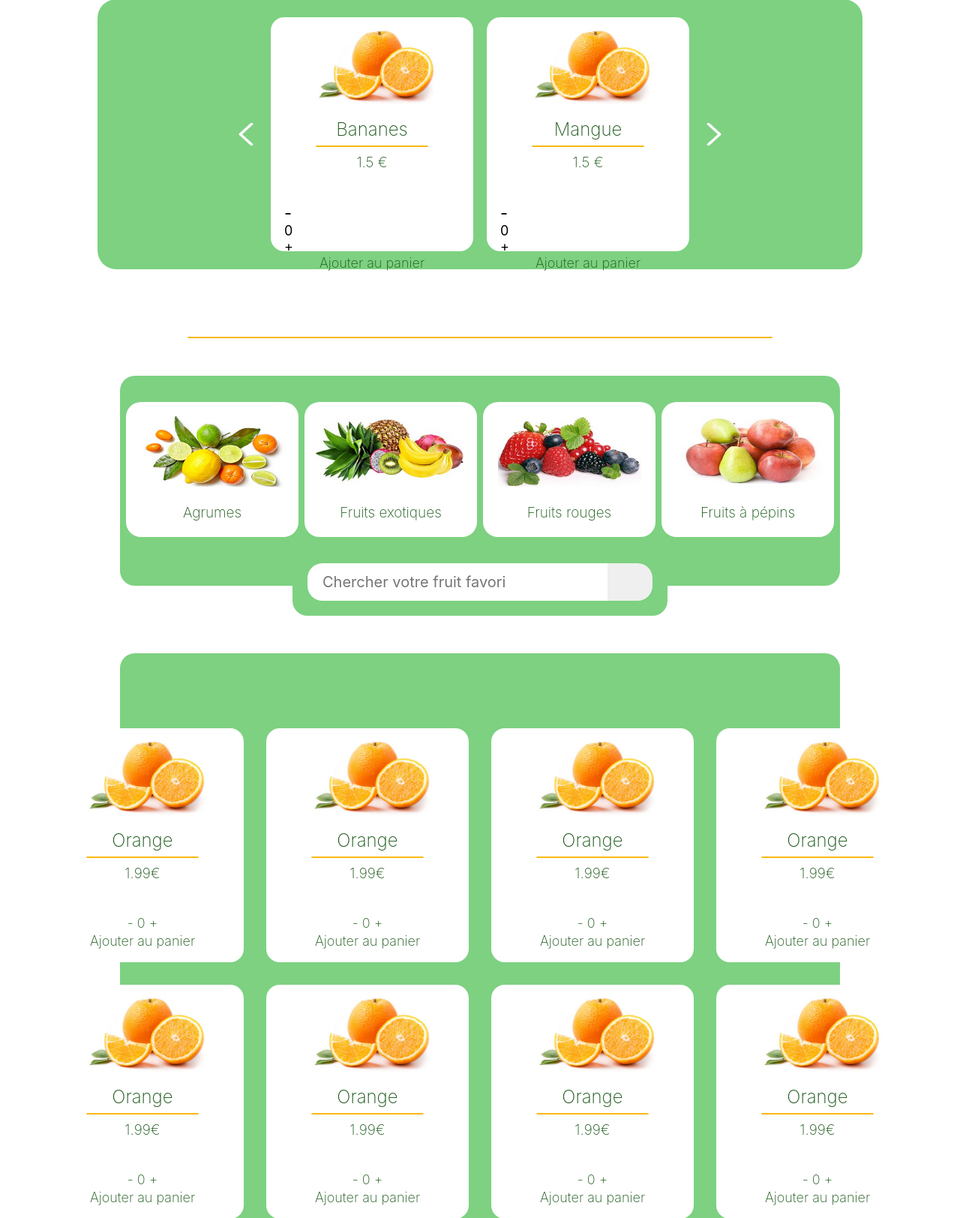
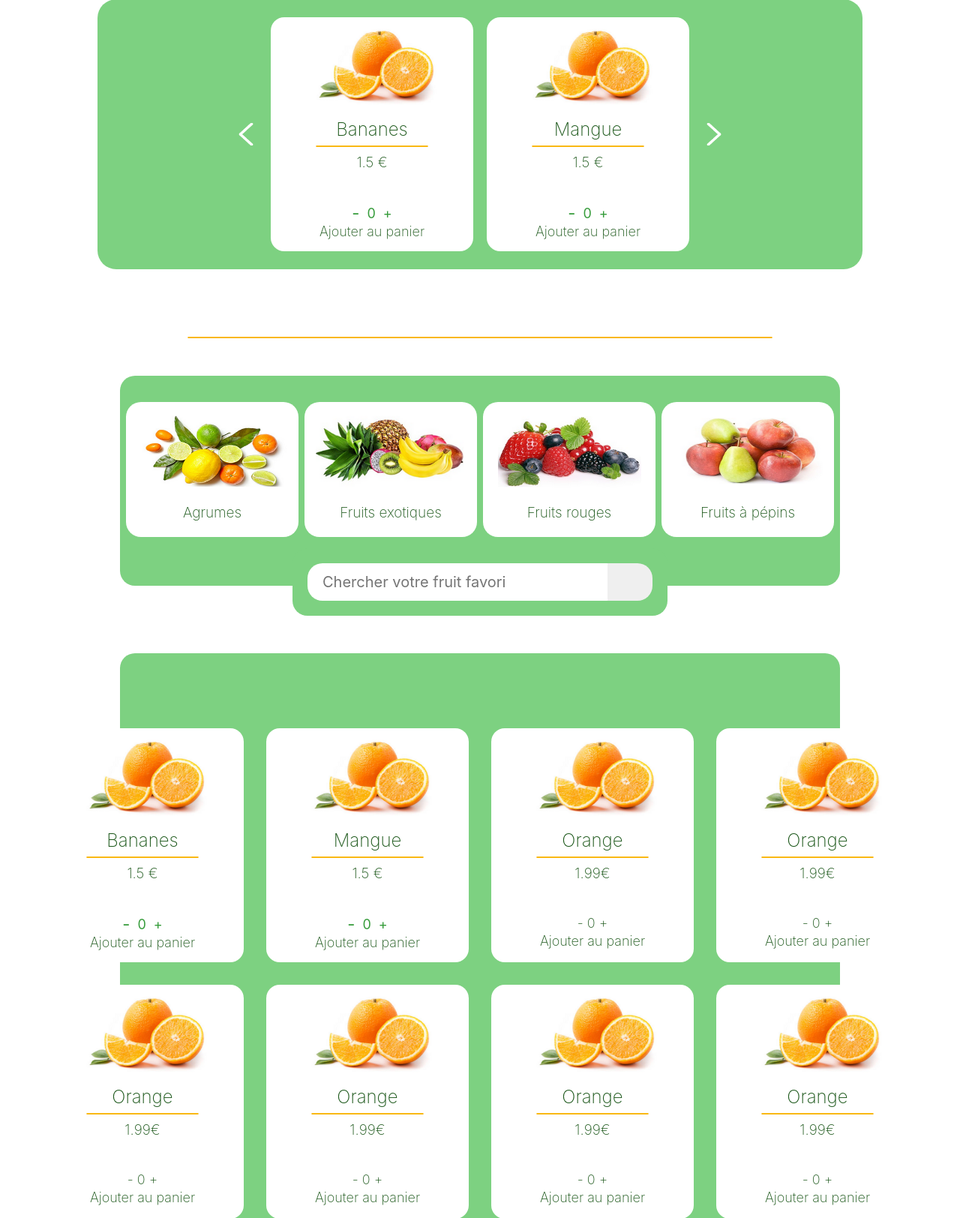
Before and after one commit to Mthieu44/fruits, a CodeIgniter app: page /database/index.php/Boutique in a window 1280 px wide. Shown: the part 292-1916 px from the top of the page at 75% size. Run offline with CodeIgniter, Linux system fonts and the light colour scheme; data comes from the database, SQL or seed files in the repository.

Commit message:
le panier omg

```diff
--- a/fruits/application/config/config.php
+++ b/fruits/application/config/config.php
@@ -23,7 +23,7 @@ defined('BASEPATH') or exit('No direct script access allowed');
 | a PHP script and you can easily do that on your own.
 |
 */
-$config['base_url'] = 'http://localhost/public_html/equipe2-1/fruits/';
+$config['base_url'] = 'http://srv-infoweb.iut-nantes.univ-nantes.prive/~E216351P/fruits/';
 
 /*
 |--------------------------------------------------------------------------
--- a/fruits/application/config/database.php
+++ b/fruits/application/config/database.php
@@ -76,9 +76,9 @@ $query_builder = TRUE;
 $db['default'] = array(
 	'dsn' => '',
 	'hostname' => 'localhost',
-	'username' => 'root',
-	'password' => '',
-	'database' => 'fruits_db',
+	'username' => 'E216351P_madb',
+	'password' => 'pass',
+	'database' => 'E216351P_madb',
 	'dbdriver' => 'mysqli',
 	'dbprefix' => '',
 	'pconnect' => FALSE,
--- a/fruits/application/controllers/Boutique.php
+++ b/fruits/application/controllers/Boutique.php
@@ -6,7 +6,6 @@ class Boutique extends CI_Controller
 {
 
 	private array $panier = [];
-	private array $fauxPanier = [];
 
 	public function __construct(){
 		parent::__construct();
@@ -14,7 +13,6 @@ class Boutique extends CI_Controller
 		$this->load->model('FruitModel');
 		$this->load->library('session');
 		$this->session->set_userdata("panier",$this->panier);
-		$this->session->set_userdata("fauxPanier",$this->fauxPanier);
 	}
 
 	public function index(){
@@ -31,21 +29,43 @@ class Boutique extends CI_Controller
 	public function getQuantity($id){
 		for ($i = 0; $i < count($this->session->fauxPanier); $i++) {
 			if ($this->session->fauxPanier[$i]->id_fruits == $id) {
-				echo($this->session->fauxPanier[$i]->quantity);
+				return $this->session->fauxPanier[$i]->quantity;
 			}else{
-				echo("0");
+				return "0";
 			}
 		}
 	}
 
 	public function increase_quantity($id){
-		$produit = new ProduitEntity($id, $this->getQuantity($id) + 1);
-		array_push($this->session->fauxPanier, $produit);
+		$temp = $this->session->fauxPanier;
+		$test = true;
+		foreach ($temp as $prod){
+			if ($prod->id_fruits == $id){
+				$prod->quantity++;
+				$test = false;
+			}
+		}
+		if($test){
+			$produit = new ProduitEntity($id,1);
+			$tmp = array($produit);
+			$temp = array_merge($temp,$tmp);
+
+		}
+		$this->session->set_userdata("fauxPanier",$temp);
 		redirect('Boutique');
 	}
 	public function decrease_quantity($id){
-		$fruits = $this->FruitModel->findById($id);
-		$this->FruitModel->decrease_quantity($id);
+		$temp = $this->session->fauxPanier;
+		foreach ($temp as $prod){
+			if ($prod->id_fruits == $id && $prod->quantity > 0){
+				$prod->quantity--;
+				if ($prod->quantity == 0){
+					$index = array_search($prod,$temp);
+					unset($temp[$index]);
+				}
+			}
+		}
+		$this->session->set_userdata("fauxPanier",$temp);
 		redirect('Boutique');
 	}
 }
--- a/fruits/application/controllers/Home.php
+++ b/fruits/application/controllers/Home.php
@@ -7,5 +7,6 @@ class Home extends CI_Controller {
 	{
         $this->load->helper('url');
 		$this->load->view('HomeView');
+
 	}
 }
--- a/fruits/application/views/BoutiqueView.php
+++ b/fruits/application/views/BoutiqueView.php
@@ -62,17 +62,20 @@
               <div class="add-to-cart">
                 <div class= "quantity">
                   <p class="p02">
-                    <a href=""><p>-</p></a>
+                    <a href="<?= site_url('boutique/decrease_quantity/').strval($fruit->getId_fruit())?>"><p>-</p></a>
                     <p><?php
                     if (!$this->session->fauxPanier){
                       echo 0;
                     }else{
+                      $temp = true;
                       foreach ($this->session->fauxPanier as $fruitPanier) {
                         if ($fruitPanier->id_fruits == $fruit->getId_fruit()) {
                             echo $fruitPanier->quantity;
-                        }else{
-                          echo "0";
+                            $temp = false;
                         }
+                      }
+                      if($temp){
+                        echo 0;
                       }
                     }
                      ?></p>
@@ -123,31 +126,41 @@
 
 
   <div class="productsMenu">
+  <?php foreach ($fruits as $fruit): ?>
           <div class="card-product">
-      <a href="produit01.html">
-        <img src="<?= base_url('img/orange.png') ?>" alt="oranges" />
+            <a href="<?=site_url('Produit')?>">
+              <img src="<?= base_url('img/orange.png')?>" alt="oranges" />
             </a>
-      <h2 class="p02">Orange</h2>
+              <h2 class="p02"><?= $fruit->getNom() ?></h2>
               <hr class="line small">
-      <p class="p02">1.99€</p>
+              <p class="p02"><?= $fruit->getPrix() ?> €</p>
               <div class="add-to-cart">
-        <p class="p02">- 0 +</p>
+                <div class= "quantity">
+                  <p class="p02">
+                    <a href="<?= site_url('boutique/decrease_quantity/').strval($fruit->getId_fruit())?>"><p>-</p></a>
+                    <p><?php
+                    if (!$this->session->fauxPanier){
+                      echo 0;
+                    }else{
+                      $temp = true;
+                      foreach ($this->session->fauxPanier as $fruitPanier) {
+                        if ($fruitPanier->id_fruits == $fruit->getId_fruit()) {
+                            echo $fruitPanier->quantity;
+                            $temp = false;
+                        }
+                      }
+                      if($temp){
+                        echo 0;
+                      }
+                    }
+                     ?></p>
+                    <a href="<?= site_url('boutique/increase_quantity/').strval($fruit->getId_fruit())?>"><p>+</p></a>
+                  </p>
+                </div>
                 <p class="p02">Ajouter au panier</p>
               </div>
           </div>
-
-    <div class="card-product">
-      <a href="produit01.html">
-        <img src="<?= base_url('img/orange.png') ?>" alt="oranges" />
-      </a>
-      <h2 class="p02">Orange</h2>
-      <hr class="line small">
-      <p class="p02">1.99€</p>
-      <div class="add-to-cart">
-        <p class="p02">- 0 +</p>
-        <p class="p02">Ajouter au panier</p>
-      </div>
-    </div>
+        <?php endforeach; ?>
 
     <div class="card-product">
       <a href="produit01.html">
--- a/fruits/css/boutique.css
+++ b/fruits/css/boutique.css
@@ -144,3 +144,15 @@ td {
     color: var(--green-100);
     font-size: 17px;
 }
+
+.quantity{
+    display: flex;
+    align-items: center;
+    color: var(--green-100);
+    justify-content: center;
+    gap: 10px;
+}
+
+.quantity a{
+    color: var(--green-100);
+}
```
Lines whose indentation alone changed are shown as unchanged.
